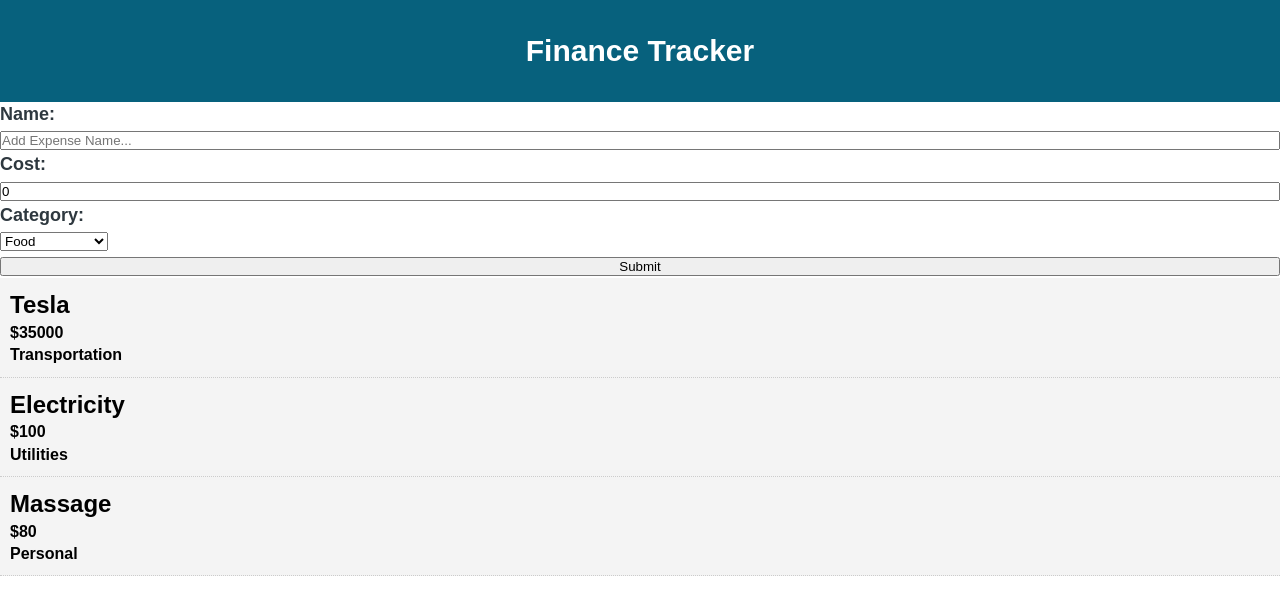
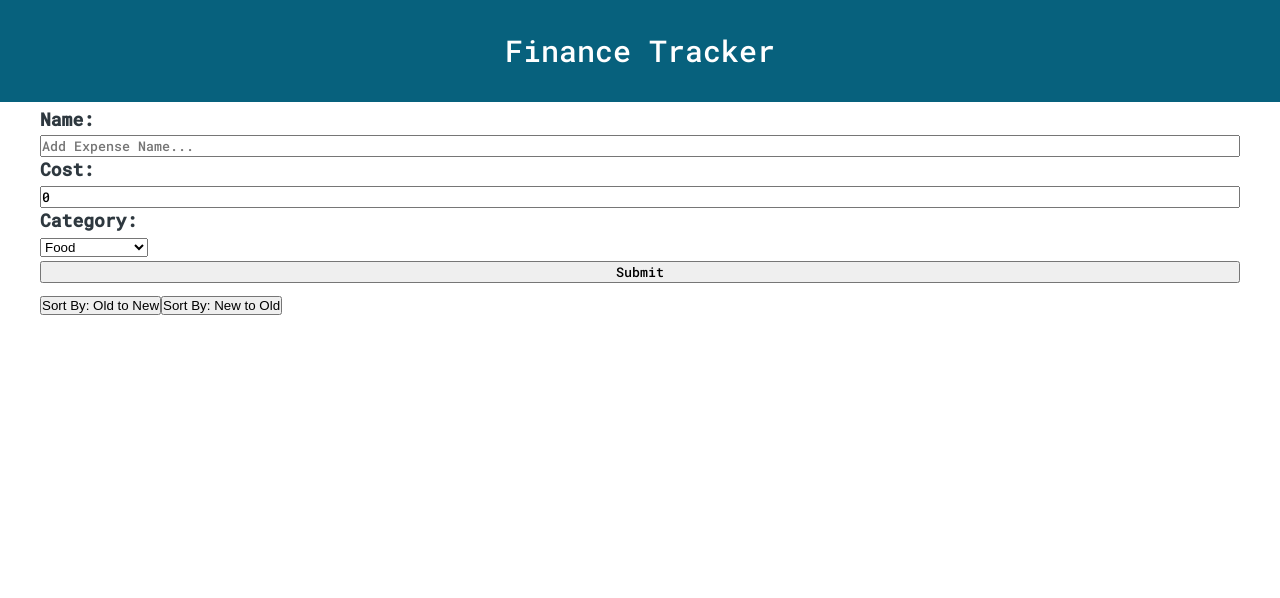
Before and after one commit to markliu2002/PersonalFinanceTracker, a React (Create React App) app: page / in a window 1280 px wide. Shown: the top 598 px of the page. Built offline with nearby package versions, Linux system fonts and the light colour scheme.

Commit message:
Added new features

```diff
--- a/package.json
+++ b/package.json
@@ -6,6 +6,7 @@
     "@testing-library/jest-dom": "^4.2.4",
     "@testing-library/react": "^9.5.0",
     "@testing-library/user-event": "^7.2.1",
+    "moment": "^2.26.0",
     "react": "^16.13.1",
     "react-dom": "^16.13.1",
     "react-scripts": "3.4.1"
--- a/public/index.html
+++ b/public/index.html
@@ -2,6 +2,7 @@
 <html lang="en">
   <head>
     <meta charset="utf-8" />
+    <link href="https://fonts.googleapis.com/css2?family=Roboto+Mono:wght@500&display=swap" rel="stylesheet">
     <link rel="icon" href="%PUBLIC_URL%/favicon.ico" />
     <meta name="viewport" content="width=device-width, initial-scale=1" />
     <meta name="theme-color" content="#000000" />
--- a/src/App.css
+++ b/src/App.css
@@ -5,8 +5,9 @@
 }
 
 body {
-  font-family: Arial, Helvetica, sans-serif;
+  font-family: 'Roboto Mono', monospace;
   line-height: 1.4;
+  background-color: #fff;
 }
 
 a {
@@ -14,8 +15,12 @@ a {
   text-decoration: none;
 }
 
+.addExpenseDiv {
+  padding: 5px 40px;
+}
+
 form {
-  background-color: white;
+  background-color: #fff;
   clear: both;
   color: #2E383F;
   font-size: large;
@@ -24,6 +29,32 @@ form {
 }
 
 input {
+  font-family: 'Roboto Mono', monospace;
   width: 100%;
   clear: both;
 }
+
+.ExpenseItemDate {
+
+  /*flex: 1;*/
+  order: 1;
+}
+
+.ExpenseItemName {
+  /*flex: 1;*/
+  order: 2;
+}
+
+.ExpenseItemCat {
+  /*flex: 1;*/
+  order: 3;
+}
+
+.ExpenseItemCost {
+  /*flex: 0.25;*/
+  order: 4;
+}
+
+.sortingDiv {
+  padding: 5px 40px;
+}
--- a/src/App.js
+++ b/src/App.js
@@ -2,6 +2,7 @@ import React from 'react';
 
 import Header from './components/Header';
 import AddExpense from './components/AddExpense';
+import Sorting from './components/Sorting';
 import Expenses from './components/Expenses';
 
 
@@ -11,6 +12,7 @@ class App extends React.Component {
 
   state = {
     expenses: [
+      /*
       {
         name: 'Tesla',
         cost: 35000,
@@ -26,22 +28,53 @@ class App extends React.Component {
         cost: 80,
         category: 'Personal'
       },
-    ]
+      */
+    ],
   }
 
 
-  addExpense = (name, cost, category) => {
+  addExpense = (name, cost, category, date) => {
 
     // […]. The spread operator can be used to take an existing array and add another element to it while still preserving the original array
     // when working with updating arrays, combining arrays, or converting node lists into arrays, it is an easy way to get the job done.
     const newExpense = {
       name: name,
       cost: cost,
-      category: category
+      category: category,
+      date: date,
     }
     console.log(newExpense);
-    this.setState({ expenses: [...this.state.expenses, newExpense]});
+    this.setState(
+      { expenses: [...this.state.expenses, newExpense] }
+    );
     console.log(this.state.expenses);
+  }
+
+  // Have to put this delExpense function is App.js cuz if we put it in Expense.js, that is just the array component that holds all the ExpenseItems. This App.js is the actual UI. We need to pass this function from here (b/c the UI will be changed for every delete) to Expense.js (b/c the array will be changed for every delete) then to ExpenseItem.js (where the actual delete button is)
+  delExpense = (date) => {
+    // set state b/c actual UI is gonna change
+    this.setState(
+      // set expenses(key value pair) to expenses but we only want the ones who's date key is not equal to the date we got passed in
+      {expenses: this.state.expenses.filter(expense => expense.date!==date)}
+    );
+  }
+
+  sortNewToOld = () => {
+    alert('CLICKED sort NEW to old')
+    const {expenses} = this.state
+    let newExpenses = expenses.reverse() // Currently these buttons do the same thing
+    this.setState(
+      {expenses: newExpenses}
+    );
+  }
+
+  sortOldToNew = () => {
+    alert('CLICKED sort OLD to new')
+    const {expenses} = this.state
+    let newExpenses = expenses.reverse() // Currently these buttons do the same thing
+    this.setState(
+      {expenses: newExpenses}
+    );
   }
 
 
@@ -50,7 +83,8 @@ class App extends React.Component {
       <div className="App">
         <Header />
         <AddExpense addExpense={this.addExpense} />
-        <Expenses expenses={this.state.expenses}/>
+        <Sorting sortNewToOld={this.sortNewToOld} sortOldToNew={this.sortOldToNew}/>
+        <Expenses expenses={this.state.expenses} delExpense={this.delExpense}/>
       </div>
     );
   }
--- a/src/components/AddExpense.js
+++ b/src/components/AddExpense.js
@@ -1,13 +1,15 @@
 // THIS COMPONENT IS THE FORM ABOVE THE LIST OF ALL THE USER's EXPENSES
 
 import React, { Component } from 'react';
+import moment from 'moment';
 
 export class AddExpense extends Component {
 
   state = {
     name: '',
     cost: 0,
-    category: 'food'
+    category: 'Food',
+    date: moment().format('MMMM Do YYYY, h:mm:ss a'),
   }
 
   handleNameChange = (e) => {
@@ -30,14 +32,27 @@ export class AddExpense extends Component {
 
   handleSubmit = (e) => {
     e.preventDefault();
-    if (this.state.name!=='' && this.state.cost!==0 && this.state.category!=='') {
-      alert(`New Expense Added: ${this.state.name} ${this.state.cost} ${this.state.category}`)
-      this.props.addExpense(this.state.name, this.state.cost, this.state.category);
-    this.setState({
-      name: '',
-      cost: 0,
-      category: ''
-    });
+    if (this.state.name!=='' && this.state.cost!==0) {
+
+      // Have to do this to get the current date, or else date will be the same one as from when it initially ran.
+      this.setState({
+        name: this.state.name,
+        cost: this.state.cost,
+        category: this.state.category,
+        date: moment().format('MMMM Do YYYY, h:mm:ss a'),
+      });
+
+
+      alert(`New Expense Added: ${this.state.name} $${this.state.cost} ${this.state.category} ${this.state.date}`)
+      this.props.addExpense(this.state.name, this.state.cost, this.state.category, this.state.date);
+
+      // reset everything
+      this.setState({
+        name: '',
+        cost: 0,
+        category: 'Food',
+        date: moment().format('MMMM Do YYYY, h:mm:ss a'),
+      });
     } else {
       alert('Missing Information!');
     }
@@ -45,7 +60,7 @@ export class AddExpense extends Component {
 
   render() {
     return (
-      <div>
+      <div className="addExpenseDiv">
         <form onSubmit={this.handleSubmit}>
 
           <label>Name:</label>
@@ -68,11 +83,11 @@ export class AddExpense extends Component {
 
           <label>Category:</label>
           <br />
-          <select value={this.state.category} onChange={this.handleCatChange}>
-            <option value="food" >Food</option>
-            <option value="transportation" >Transportation</option>
-            <option value="utilities" >Utilities</option>
-            <option value="personal" >Personal</option>
+          <select value={this.state.category} onChange={this.handleCatChange} style={{flex:'1'}}>
+            <option value="Food" >Food</option>
+            <option value="Transportation" >Transportation</option>
+            <option value="Utilities" >Utilities</option>
+            <option value="Personal" >Personal</option>
           </select><br />
 
           <input
--- a/src/components/ExpenseItem.js
+++ b/src/components/ExpenseItem.js
@@ -3,21 +3,47 @@
 import React, { Component } from 'react';
 
 export class ExpenseItem extends Component {
+
+  handleDelete = (e) => { // This is redundant. can remove. Check Sorting.js
+    this.props.delExpense(this.props.expense.date);
+  }
+
   render() {
     return (
       <div style={itemStyle}>
-        <h2>{this.props.expense.name}</h2>
-        <h4>${this.props.expense.cost}</h4>
-        <h4>{this.props.expense.category}</h4>
+        <h2 className="ExpenseItemDate">{this.props.expense.date}</h2>
+        <h2 className="ExpenseItemName">{this.props.expense.name}</h2>
+        <h2 className="ExpenseItemCat">{this.props.expense.category}</h2>
+        <h2 className="ExpenseItemCost">${this.props.expense.cost} <button style={btnStyle} onClick={this.handleDelete}> X </button></h2>
       </div>
     );
   }
 }
 
+
+
 const itemStyle = {
-  background: '#f4f4f4',
-  padding: '10px',
-  borderBottom: '1px #ccc dotted',
+  display: 'flex',                  /* establish flex container */
+  flexDirection: 'row',            /* default value; can be omitted */
+  flexWrap: 'nowrap',              /* default value; can be omitted */
+  justifyContent: 'space-between', /* switched from default (flex-start, see below) */
+
+  background: '#F5F5F5',
+  borderRadius: '15px',
+  borderStyle: 'solid',
+  margin: '5px 30px',
+  padding: '10px 20px',
+}
+
+const btnStyle = {
+  background: '#ff0000',
+  color: '#fff',
+  border: 'none',
+  width: '40%',
+  height: '50%',
+  borderRadius: '10px',
+  cursor: 'pointer',
+  float: 'right'
 }
 
 export default ExpenseItem
--- a/src/components/Expenses.js
+++ b/src/components/Expenses.js
@@ -6,7 +6,7 @@ import ExpenseItem from './ExpenseItem';
 export class Expenses extends Component {
   render() {
     return this.props.expenses.map((expense) => (
-      <ExpenseItem key={expense.name} expense={expense}/>
+      <ExpenseItem expense={expense} delExpense={this.props.delExpense}/>
     ));
   }
 }
--- a/src/components/Header.js
+++ b/src/components/Header.js
@@ -14,10 +14,10 @@ export default function Header() {
 
 // CAN USE VARIABLES FOR STYLING, we don't need {{}} only need {}. The style of the Header is set to this
 const headerStyle = {
-  background: '#07617D',
+  backgroundColor: '#07617D',
   color: '#fff',
   fontSize: '30px',
-  fontWeight: 'bold',
+  fontWeight: 'normal',
   textAlign: 'center',
   padding: '30px'
 // #F9A828 < mustard yellow
--- /dev/null
+++ b/src/components/Sorting.js
@@ -0,0 +1,15 @@
+import React, { Component } from 'react'
+
+export class Sorting extends Component {
+
+  render() {
+    return (
+      <div className="sortingDiv">
+          <button onClick={this.props.sortOldToNew} style={{flex:'1'}}>Sort By: Old to New</button>
+          <button onClick={this.props.sortNewToOld} style={{flex:'1'}}>Sort By: New to Old</button>
+      </div>
+    )
+  }
+}
+
+export default Sorting
```
Also changed, not shown: 1 other file (tests, documents, lock files or other folders).
